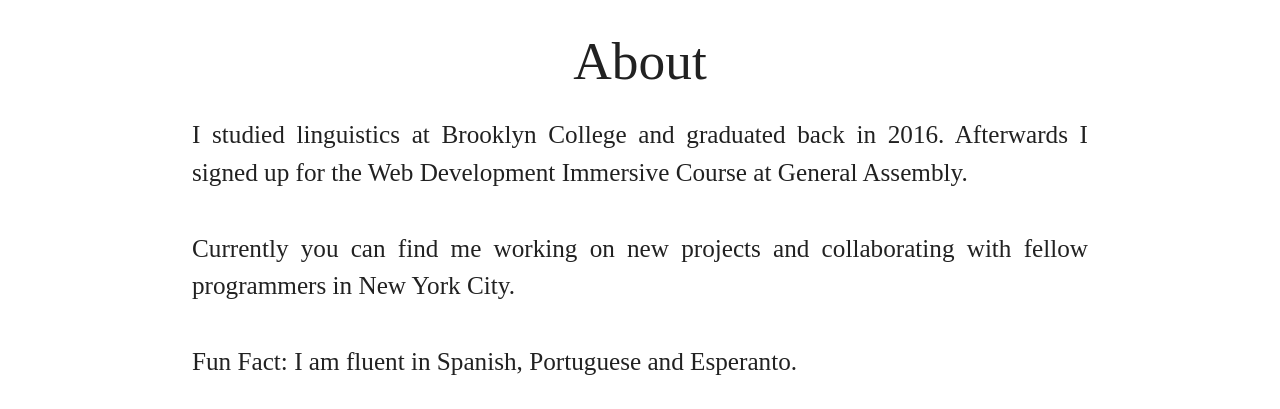
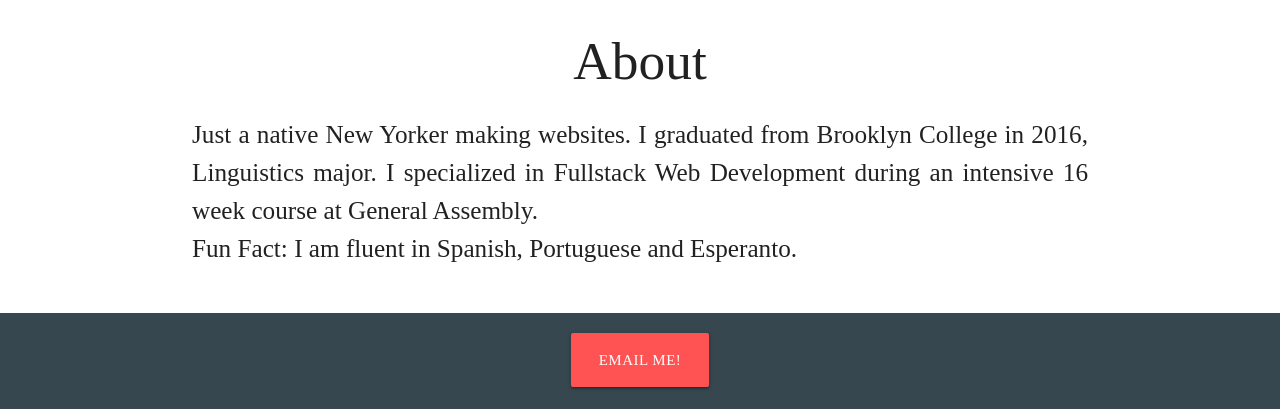
Before and after one commit to MikoBrandini/portfolio, a plain HTML site: page index.html in a window 1280 px wide. Shown: the part 2565-2974 px from the top of the page. Drawn offline with nearby package versions, Linux system fonts and the light colour scheme; a web font is replaced by a local one.

Commit message:
Edited About Me section

```diff
--- a/index.html
+++ b/index.html
@@ -135,10 +135,9 @@
             </h2>
             <div class="row">
                <p class="flow-text ">
-                  I studied linguistics at Brooklyn College and graduated back in 2016. Afterwards I signed up for the Web Development Immersive Course at General Assembly.
-                  <br /> <br />
-                  Currently you can find me working on new projects and collaborating with fellow programmers in New York City.
-                  <br /> <br />
+                  Just a native New Yorker making websites. I graduated from Brooklyn College in 2016, Linguistics major. I specialized in Fullstack Web Development during an intensive 16 week course at General Assembly.
+
+                  <br />
                   Fun Fact: I am fluent in Spanish, Portuguese and Esperanto.
                </p>
             </div>
```
